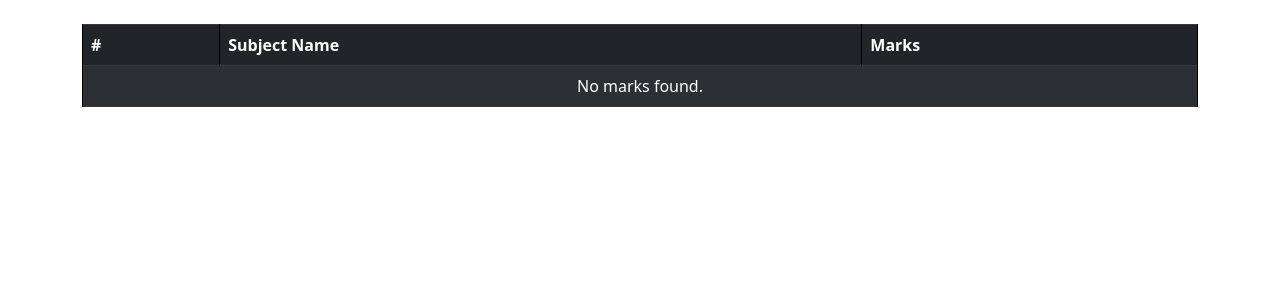
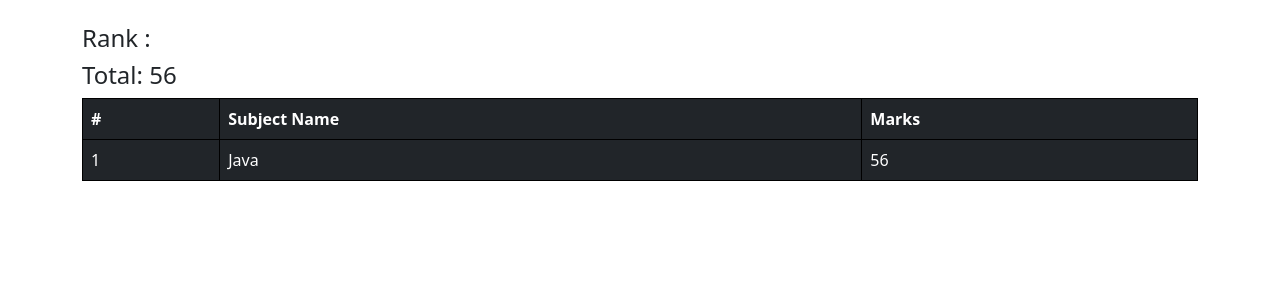
Before and after one commit to anees-d/django-project, a Django app: page /see_marks/44/ in a window 1280 px wide. Shown: the part 64-364 px from the top of the page. Run offline with Django 5.2, Linux system fonts and the light colour scheme; data comes from the database, SQL or seed files in the repository; both versions use the stored data as it was after the commit.

Commit message:
auto-commit

```diff
--- a/core/vege/templates/report/see_marks.html
+++ b/core/vege/templates/report/see_marks.html
@@ -14,7 +14,11 @@
 </nav>
 
 <div class="container mt-4">
-    <table class="table table-dark table-bordered table-striped">
+    <h4> Rank : </h4>
+    <h4>Total: {{ total_marks.total_marks }}</h4>
+
+
+    <table class="table table-dark">
         <thead>
             <tr>
                 <th>#</th>
@@ -25,7 +29,7 @@
         <tbody>
             {% for marks in queryset %}
             <tr>
-                <th scope="row">{{ forloop.counter }}</th>
+                <td>{{ forloop.counter }}</td>
                 <td>{{ marks.subject.subject_name }}</td>
                 <td>{{ marks.marks }}</td>
             </tr>
@@ -36,6 +40,7 @@
             {% endfor %}
         </tbody>
     </table>
+
 </div>
 
 {% endblock %}
--- a/core/vege/views.py
+++ b/core/vege/views.py
@@ -9,6 +9,8 @@ from django.core.paginator import Paginator
 from vege.models import Student, SubjectMarks
 from django.contrib.auth import logout as auth_logout
 from django.core.paginator import Paginator
+from vege.models import SubjectMarks, Student
+from django.db.models import Q,Sum
 
 
 
@@ -144,12 +146,17 @@ def get_students(request):
     })
 
 
+
 def see_marks(request, student_id):
-    queryset = SubjectMarks.objects.filter(student__student_id__student_id=student_id)
+    try:
+        # Get the student object using the passed student_id
+        student = Student.objects.get(student_id__id=student_id)
 
-    # Add pagination (e.g., 5 marks per page)
-    paginator = Paginator(queryset, 5)
-    page_number = request.GET.get('page')
-    page_obj = paginator.get_page(page_number)
+        # Get the related marks using the student object
+        queryset = SubjectMarks.objects.filter(student=student)
+        total_marks = queryset.aggregate(total_marks = Sum('marks'))
+        print( total_marks)
+    except Student.DoesNotExist:
+        queryset = []
 
-    return render(request, 'report/see_marks.html', {'queryset': queryset})
+    return render(request, 'report/see_marks.html', {'queryset': queryset, 'total_marks' : total_marks})
```
Also changed, not shown: core/db.sqlite3.
